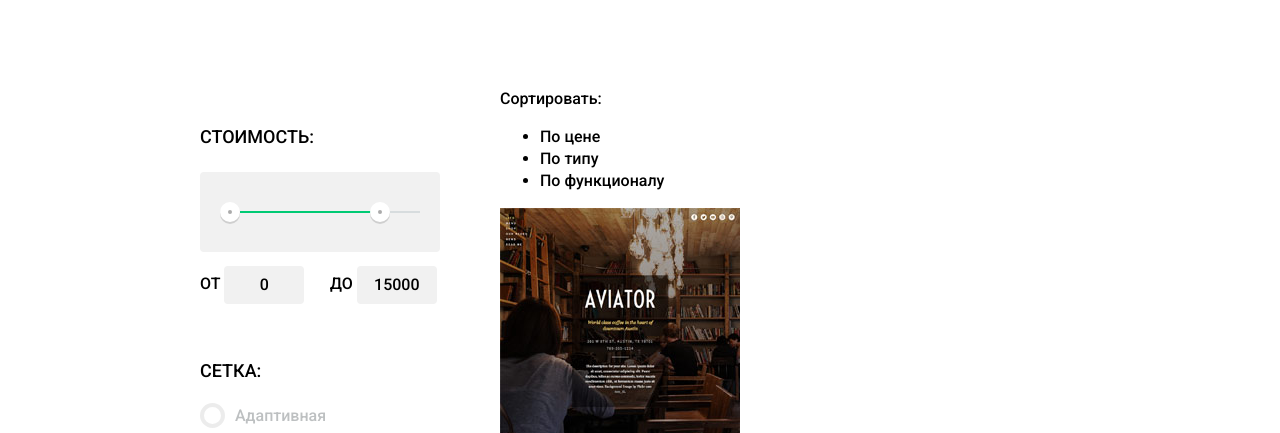
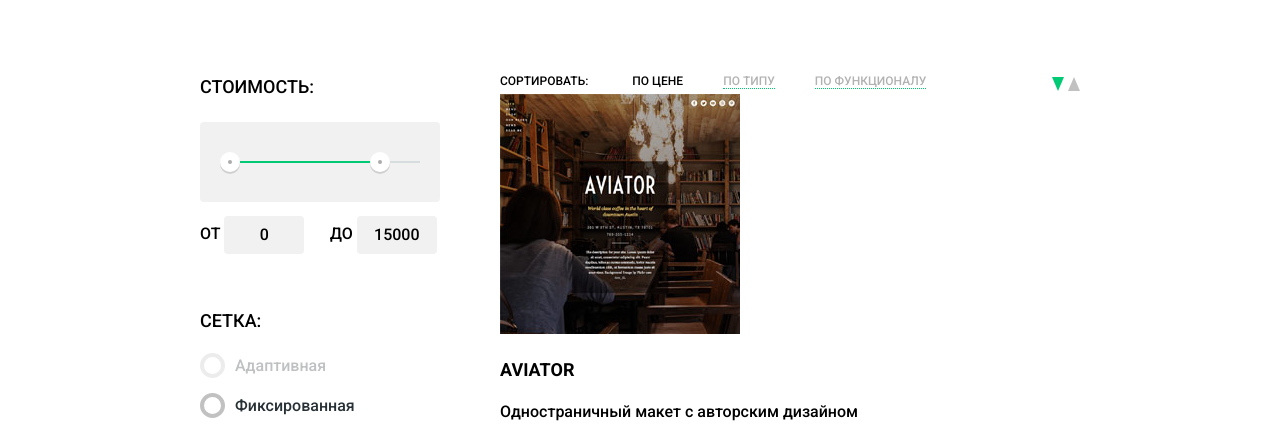
Before and after one commit to artemka107/nerds_project, a plain HTML site: page shop.html in a window 1280 px wide. Shown: the part 310-743 px from the top of the page. Drawn offline with Linux system fonts and the light colour scheme.

Commit message:
сделал сортировочное меню со всеми ховерами в странице с каталогом

```diff
--- a/css/style.css
+++ b/css/style.css
@@ -599,7 +599,7 @@ main.container {
 
 .feedback-form {
   position: fixed;
-  z-index: 2;
+  z-index: -1;
   opacity: 0;
   top: 30%;
   left: 30%;
@@ -1060,3 +1060,109 @@ input[type="checkbox"]:enabled+label:hover .indicator:after {
   line-height: 30px;
   font-weight: 500;
 }
+
+.filter .range-title {
+  margin-top: 0;
+}
+
+.sort {
+  position: relative;
+}
+
+.sort-name {
+  display: inline-block;
+  vertical-align: top;
+  margin: 0;
+  font-size: 12px;
+  line-height: 18px;
+  text-transform: uppercase;
+}
+
+.sort-list {
+  width: 450px;
+  display: inline-block;
+  vertical-align: top;
+  margin: 0;
+  padding: 0;
+  list-style: none;
+  font-size: 0;
+}
+
+.sort-item {
+  display: inline-block;
+  vertical-align: top;
+  font-size: 12px;
+  line-height: 18px;
+}
+
+.sort-link {
+  vertical-align: top;
+  margin-left: 40px;
+  border-bottom: 1px dotted  #00ca74;
+  text-transform: uppercase;
+  color: #b2b2b2;
+}
+
+.sort-link:hover {
+  border-bottom: 1px solid #00ca74;
+  color: #000;
+}
+
+.sort-link:active {
+  border: none;
+  color: #000;
+}
+
+.sort-link-active {
+  border: none;
+  color: #000;
+  cursor: context-menu;
+}
+
+.sort-link-active:hover {
+  border: none;
+}
+
+.sort-toggle {
+  position: absolute;
+  top: 0;
+  right: 0;
+}
+
+.sort-min,
+.sort-max {
+  font-size: 0;
+  display: inline-block;
+  vertical-align: middle;
+  border: 10px solid  #c1c1c1;
+  border-width: 14px 6px 14px 6px;
+  line-height: 0;
+}
+
+.sort-min {
+  border-left-color: transparent;
+  border-bottom-color: transparent;
+  border-right-color: transparent;
+  border-bottom-width: 0;
+}
+
+.sort-max {
+  border-color: transparent transparent #c1c1c1 transparent;
+  border-top-width: 0;
+}
+
+.sort-min:active {
+  border-top-color: #000;
+}
+
+.sort-max:active {
+  border-bottom-color: #000;
+}
+
+.sort-min-active {
+  border-top-color: #00ca74;
+}
+
+.sort-max-active {
+  border-bottom-color: #00ca74;
+}
--- a/shop.html
+++ b/shop.html
@@ -95,7 +95,7 @@
         <p class="sort-name">Сортировать:</p>
         <ul class="sort-list">
           <li class="sort-item">
-            <a href="#" class="sort-link">По цене</a>
+            <a href="#" class="sort-link sort-link-active">По цене</a>
           </li>
           <li class="sort-item">
             <a href="#" class="sort-link">По типу</a>
@@ -104,6 +104,10 @@
             <a href="#" class="sort-link">По функционалу</a>
           </li>
         </ul>
+        <span class="sort-toggle">
+          <a href="#" class="sort-min-active sort-min">Сортировать по наростанию</a>
+          <a href="#" class="sort-max">Сотировать по убыванию</a>
+        </span>
       </div>
 
       <div class="section catalog">
```
